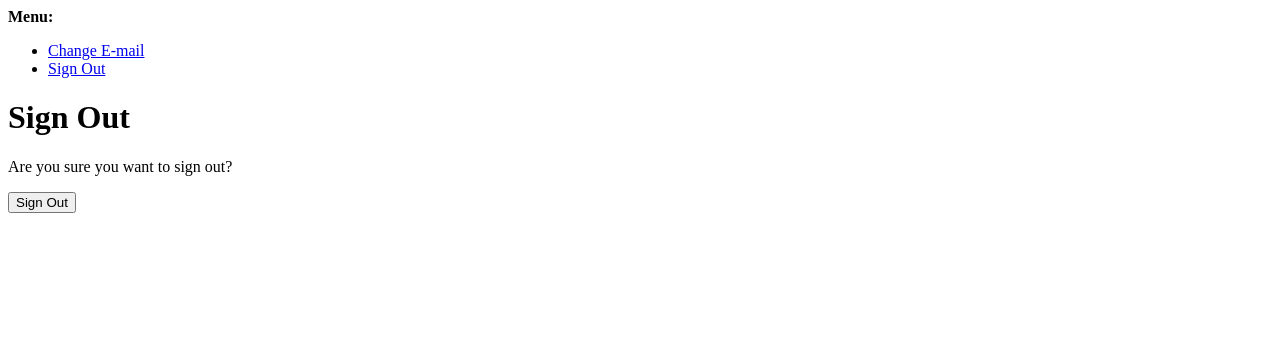
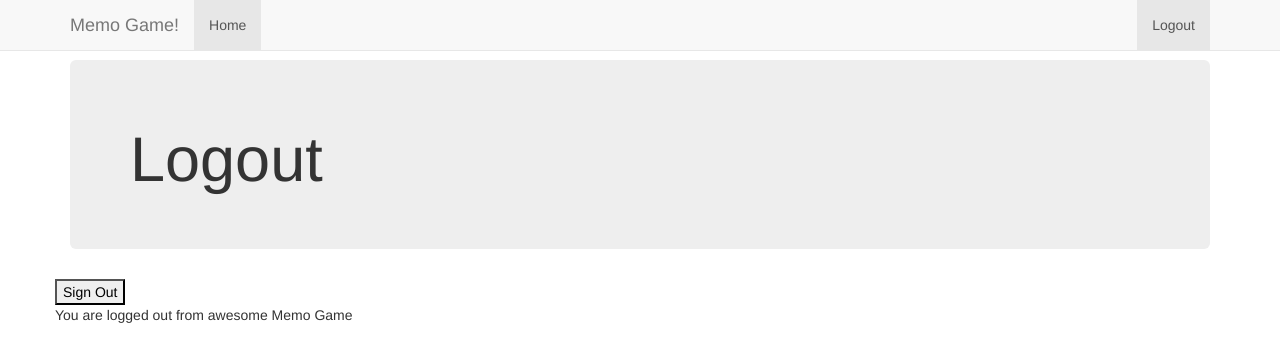
Before and after one commit to galuszkak/djangodash, a Django app: page /accounts/logout/ in a window 1280 px wide. Shown: the top 362 px of the page. Run offline with Django 3.2, Linux system fonts and the light colour scheme; the visitor is signed in with stand-in values (Sample User, id 1); parts of the project's set-up code (start-up, migrations or seed data) failed here and were passed over; some libraries are stand-ins or nearby versions.

Commit message:
Signup and logout

```diff
--- a/game/context_processor.py
+++ b/game/context_processor.py
@@ -1,5 +1,5 @@
 from .form_helper import BaseFormHelper
-from crispy_forms.layout import Layout
+from crispy_forms.layout import Layout, Submit
 from crispy_forms.bootstrap import StrictButton
 
 def form_helper(request):
@@ -10,7 +10,7 @@ def form_helper(request):
                                     'login',
                                     'password',
                                     'remember',
-                                    StrictButton('Sign in', css_class='btn-default'),
+                                    Submit('Sign in', 'Sign in', css_class='btn-default'),
                                     )
         context['form_helper'] = form_helper
     elif request.path.startswith('/accounts/signup'):
@@ -20,7 +20,7 @@ def form_helper(request):
                                     'email',
                                     'password1',
                                     'password2',
-                                    StrictButton('Sign up', css_class='btn-default'),
+                                    Submit('Sign up', 'Sign up', css_class='btn-default'),
                                     )
         context['form_helper'] = form_helper
 
--- a/memo/settings.py
+++ b/memo/settings.py
@@ -149,7 +149,7 @@ INSTALLED_APPS = (
 )
 
 CRISPY_TEMPLATE_PACK = "bootstrap3"
-
+LOGIN_REDIRECT_URL= '/'
 SESSION_SERIALIZER = 'django.contrib.sessions.serializers.JSONSerializer'
 
 # A sample logging configuration. The only tangible logging
--- /dev/null
+++ b/memo/templates/account/logout.html
@@ -0,0 +1,20 @@
+{% extends 'base_index.html' %}
+{% block content %}
+{% load crispy_forms_tags %}
+<!-- Main component for a primary marketing message or call to action -->
+<div class="jumbotron">
+	<h1>Logout</h1>
+</div>
+<div class="row">
+
+<form method="post" action="{% url 'account_logout' %}">
+  {% csrf_token %}
+  {% if redirect_field_value %}
+  <input type="hidden" name="{{redirect_field_name}}" value="{{redirect_field_value}}"/>
+  {% endif %}
+  <button type="submit">Sign Out</button>
+</form>
+
+		<p>You are logged out from awesome Memo Game</p>
+</div>
+{% endblock %}
--- a/memo/templates/base_index.html
+++ b/memo/templates/base_index.html
@@ -17,11 +17,15 @@
         <div class="navbar-collapse collapse">
           <ul class="nav navbar-nav">
             <li class="active"><a href="#">Home</a></li>
+            {% if not user.is_authenticated %}
             <li><a href="/accounts/login">Login</a></li>
             <li><a href="/accounts/signup">Signup</a></li>
+          	{% endif %}
           </ul>
           <ul class="nav navbar-nav navbar-right">
-            <li class="active"><a href="#">Logout</a></li>
+          	{% if user.is_authenticated %}
+            <li class="active"><a id="logout" href="/accounts/logout">Logout</a></li>
+          	{% endif %}
           </ul>
         </div><!--/.nav-collapse -->
       </div>
@@ -38,6 +42,7 @@
     <!-- Placed at the end of the document so the pages load faster -->
     <script src="//ajax.googleapis.com/ajax/libs/jquery/1.10.2/jquery.min.js"></script>
     <script src="{{ STATIC_URL }}/js/bootstrap.min.js"></script>
+    <script src="{{ STATIC_URL }}/js/custom.js"></script>
 
 </body>
 </html>
```
Also changed, not shown: game/static/js/custom.js (added, +8 -0 lines), memo/templates/account/signup.html (added, +11 -0 lines).
